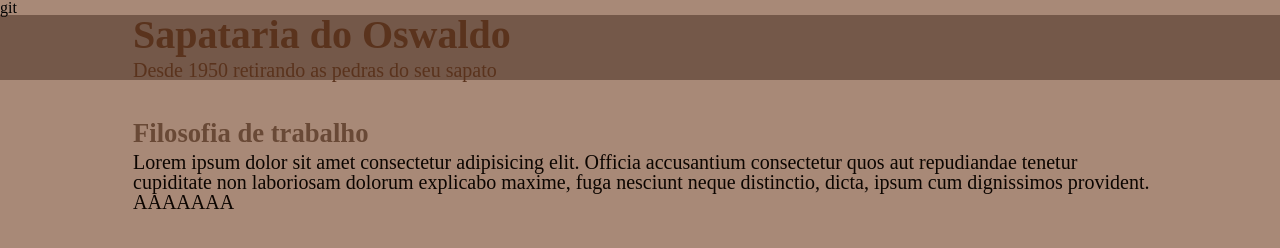
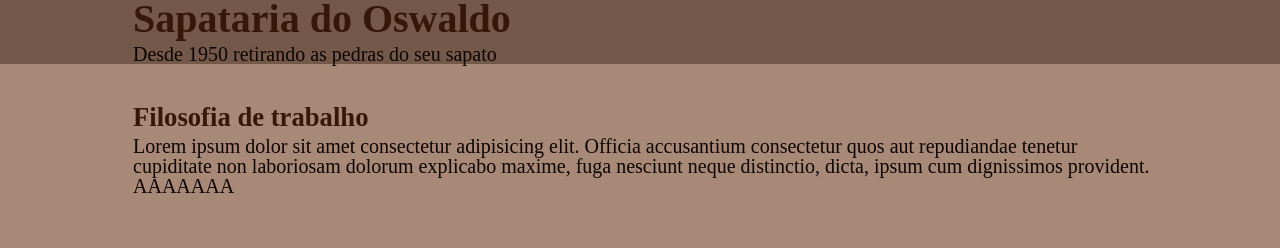
Before and after one commit to ivanilsonfelix/sapataria-oswaldo, a plain HTML site: page index.html in a window 1280 px wide. Drawn offline with Linux system fonts and the light colour scheme.

Commit message:
teste de conexao2

```diff
--- a/CSS/style.css
+++ b/CSS/style.css
@@ -10,7 +10,7 @@ h1.page-title {
     width: 80%;
     font-size: 30pt;
     font-weight: bold;
-    color: #5a331d;
+    color: #351807;
 
 
 
@@ -24,7 +24,7 @@ h2{
     padding-left: 10px;
     width: 80%;
     font-size: 15pt;
-    color: #5a331d;
+    color:#0c0500;
 
 
 }
@@ -43,6 +43,6 @@ main{
     width: 100%;
     font-size: 20pt;
     font-weight: bold;
-    color: #694936;
+    color: #351807;
 
 }
--- a/index.html
+++ b/index.html
@@ -1,4 +1,4 @@
-git<!DOCTYPE html>
+<!DOCTYPE html>
 <html lang="pt-br">
     <head>
         <!-- TAGS META -->
```
Also changed, not shown: testeconexao2.txt (added).
